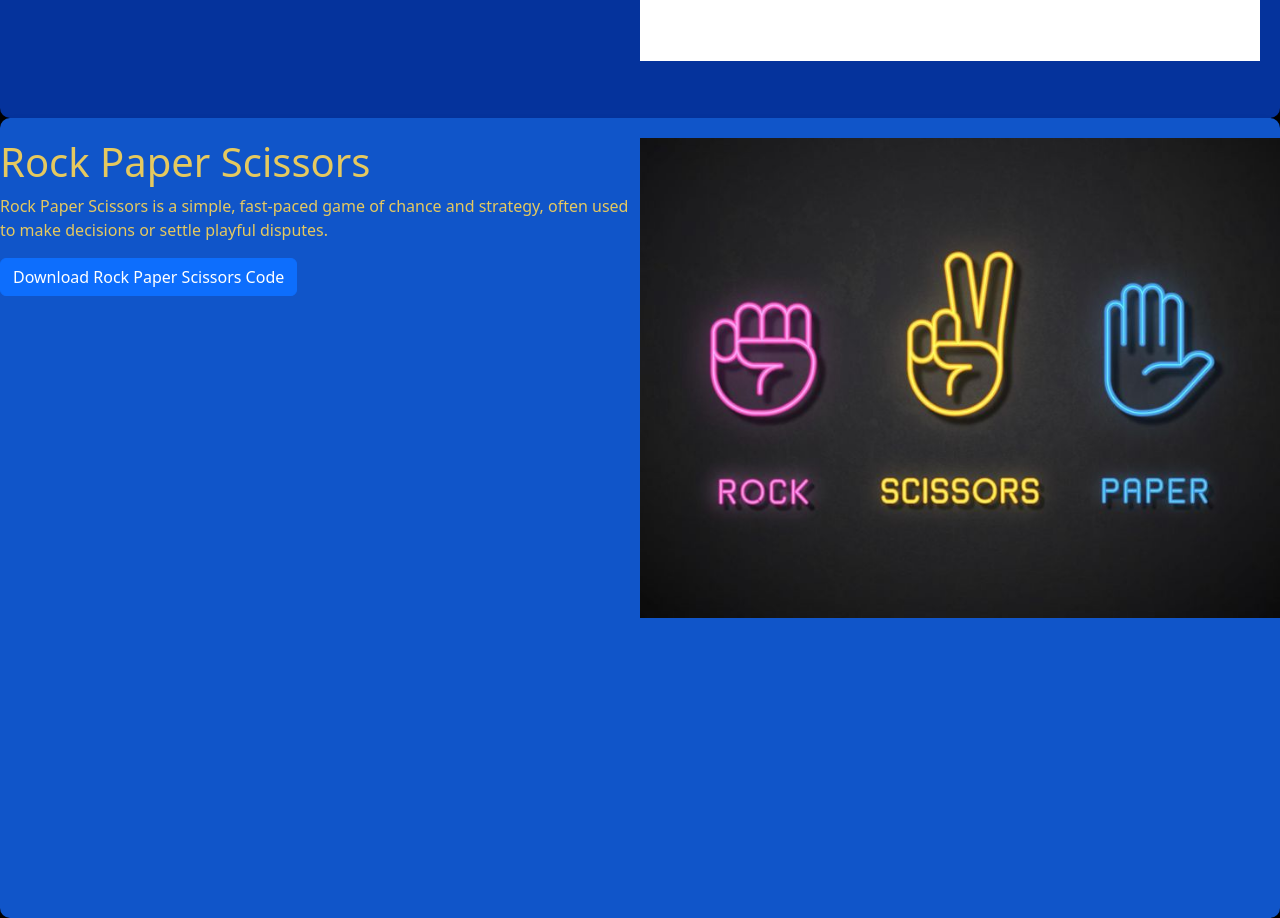
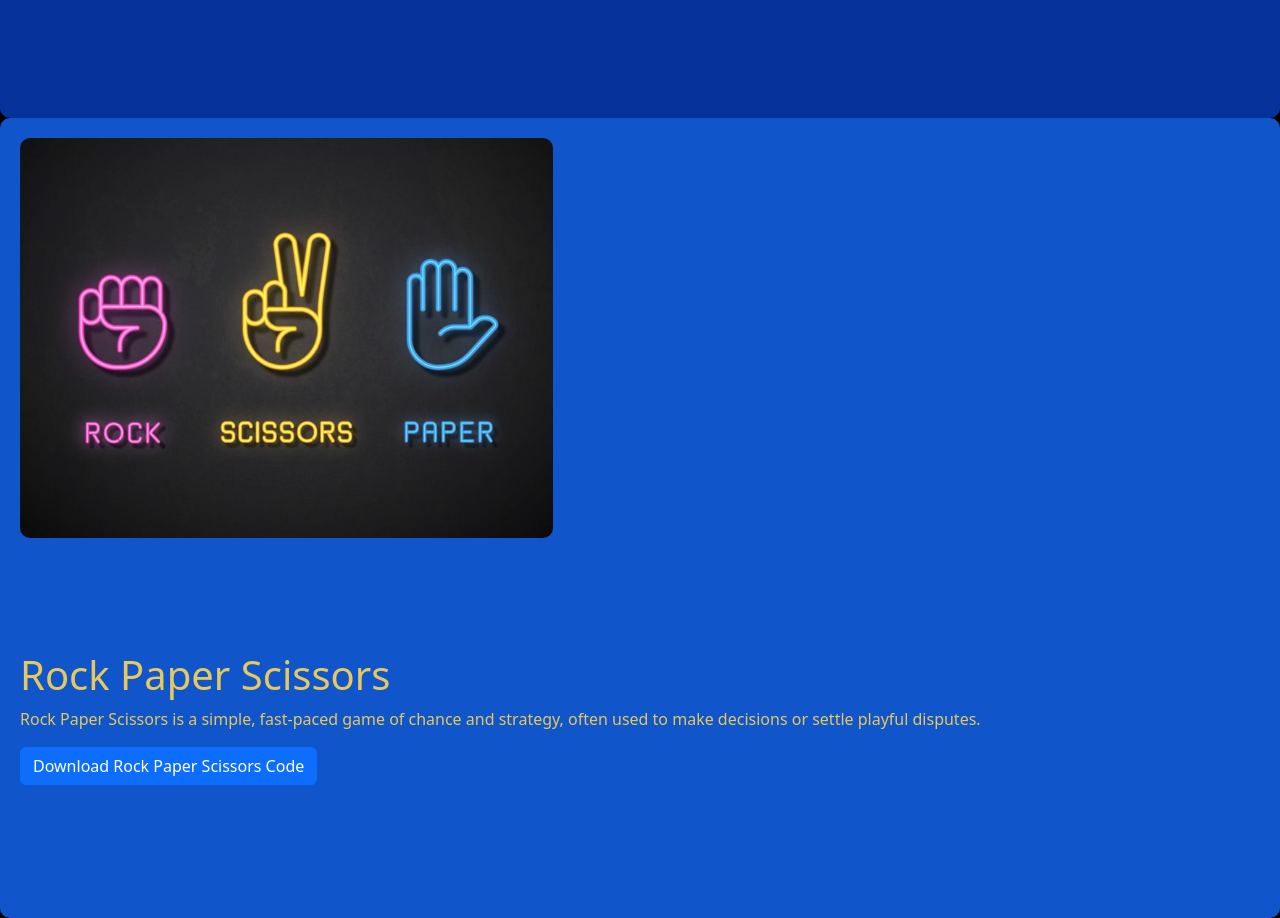
Before and after one commit to LuvuyoBhele/Personal-Website, a plain HTML site: page public/Game page.html in a window 1280 px wide. Shown: the part 1482-2400 px from the top of the page. Drawn offline with nearby package versions, Linux system fonts and the light colour scheme.

Commit message:
fixing pictures in game page

```diff
--- a/Styles folder/GamePage-OCT2025.css
+++ b/Styles folder/GamePage-OCT2025.css
@@ -7,7 +7,6 @@ p, ul, .section{
     flex-direction: row;
     flex-wrap: wrap;
 }
-
 .header{
     flex-direction: column;
     text-align: center;
@@ -15,6 +14,7 @@ p, ul, .section{
     background-color: black;
     color: #E5C95F;
     height: 100vh;
+    align-content: center;
 }
 
 #mainContent{
@@ -33,18 +33,22 @@ p, ul, .section{
 
 #section-2{
     background-color: #1055C9;
-    padding-top: 20px;
+    padding: 20px;
     border-radius: 10px;
     box-shadow: 0 4px 8px rgba(0, 0, 0, 0.1);
 }
 
+img{
+    max-width: 100%;
+    height: 100%;
+    border-radius: 10px;
+}
 
 .card-image img {
-    width: 100%;
-    height: auto;
-    object-fit: cover;
+    object-fit: contain;
+    height: 50vh;
 }
-
+/*
 .card-image{
     width: 50%;
 }
@@ -52,11 +56,12 @@ p, ul, .section{
 .card-content{
     width: 50%;
 }
-
+/*
 @media (max-width: 768px) {
     .card-content {
         flex-direction: column;
         flex-wrap: nowrap;
+        justify-content: space-around;
     }
 
 
@@ -80,3 +85,4 @@ p, ul, .section{
 
 
 }
+*/
--- a/public/Game page.html
+++ b/public/Game page.html
@@ -40,6 +40,9 @@
     </div>
     <div id = mainContent>
         <div class="section-card" id="section-1">
+            <div class="card-image">
+                <img src="../Assets/images/cde10f7298e3ef9aa686229841dc9e1a.jpg" alt="Hangman Game Image" id="hangmanImage">
+            </div>
             <div class="card-content">
                 <h1 id="list-item-1" class="section">Hangman</h1>
                 <p> Hangman is a classic word-guessing game that mixes vocabulary with a bit of suspense. It's usually played between two people, but easily adapted for groups or digital versions.</p>
@@ -73,14 +76,13 @@
             -->
             </div>
 
-            <div class="card-image">
-                <img src="../Assets/images/cde10f7298e3ef9aa686229841dc9e1a.jpg" alt="Hangman Game Image" id="hangmanImage">
-            </div>
         </div>
 
         <div class="section-card" id="section-2">
+            <div class="card-image">
+                <img src="../Assets/images/ad4fd6068ea78ba8ff622b7529191f26.jpg" alt="Rock Paper Scissors Image" id="rpsImage">
+            </div>
             <div class="card-content">
-
                 <h1 id="list-item-2" class="section">
                     Rock Paper Scissors
                 </h1>
@@ -119,9 +121,6 @@
                 </ul>
              -->
             </div>
-            <div class="card-image">
-                <img src="../Assets/images/ad4fd6068ea78ba8ff622b7529191f26.jpg" alt="Rock Paper Scissors Image" id="rpsImage">
-            </div>
         </div>
     </div>
 
```
